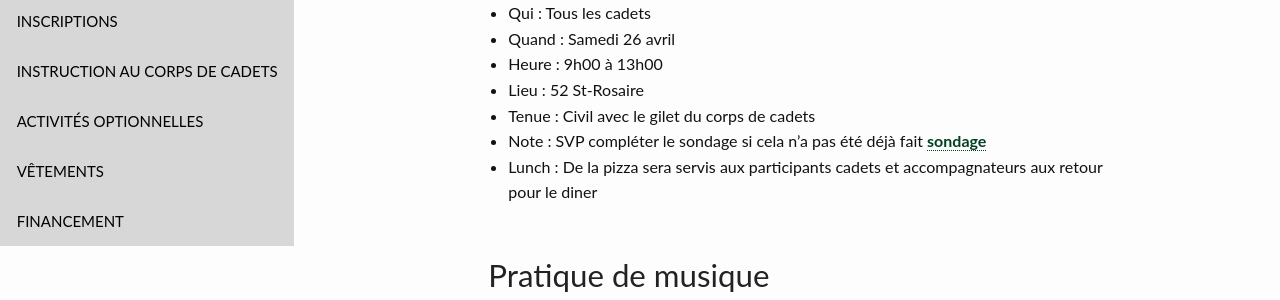
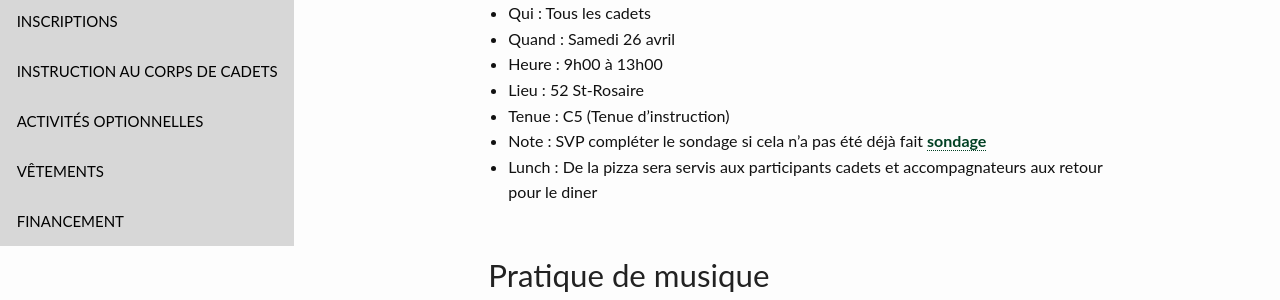
Before and after one commit to CC2920/web, a Jekyll site: the page built from _communications/messages.md, in a window 1280 px wide and 900 px high, scrolled down 2153 px. Shown: the part 154-454 px from the top of the window. Built offline with Jekyll 4.4.1, drawn with Linux system fonts in a browser that asks for light colours.

Commit message:
Update messages.md

```diff
--- a/_communications/messages.md
+++ b/_communications/messages.md
@@ -77,7 +77,7 @@ Merci de votre soutien !
 - Quand : Samedi 26 avril
 - Heure : 9h00 à 13h00
 - Lieu : 52 St-Rosaire
-- Tenue : Civil avec le gilet du corps de cadets
+- Tenue : C5 (Tenue d'instruction)
 - Note : SVP compléter le sondage si cela n'a pas été déjà fait [sondage](https://docs.google.com/forms/d/1PI13J6a1jAA0qAe4Dp7VkUqK5AoEvx3oP6CKhJgfbQw/edit)
 - Lunch : De la pizza sera servis aux participants cadets et accompagnateurs aux retour pour le diner
 
```
